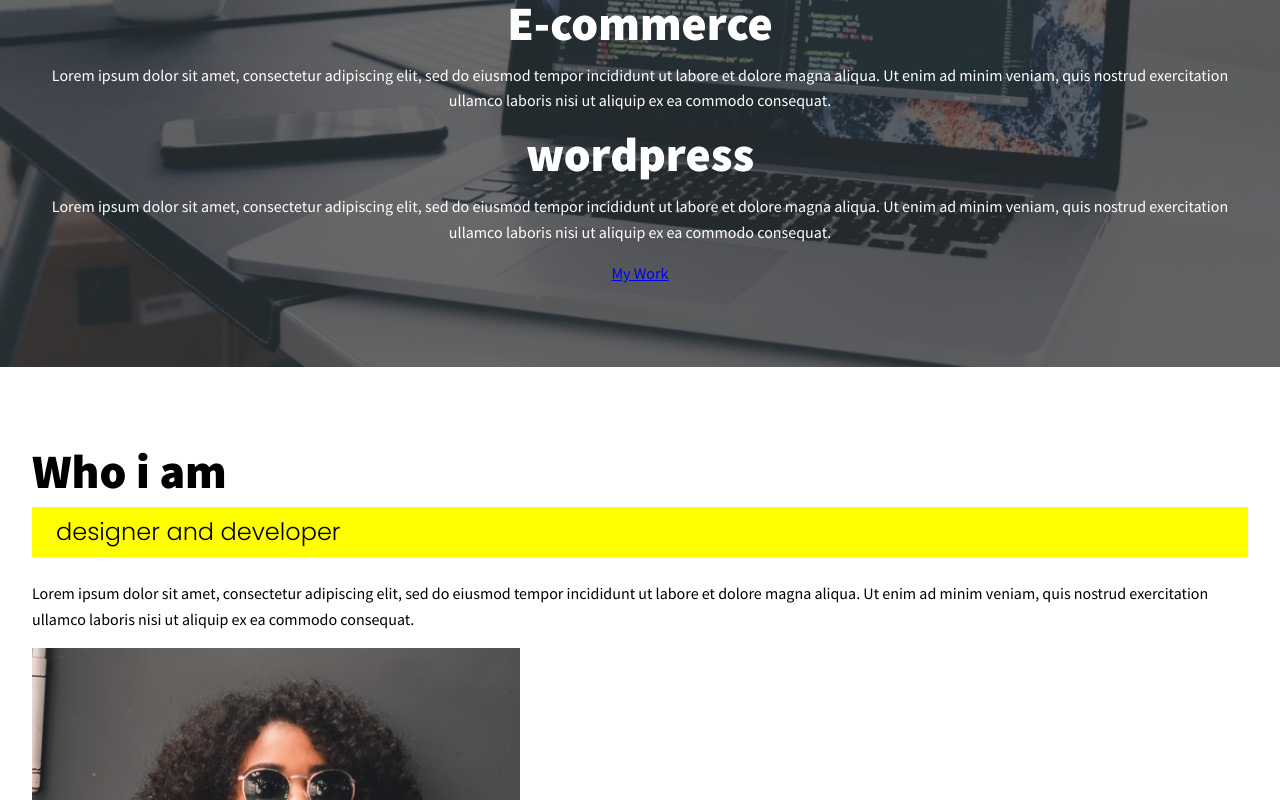
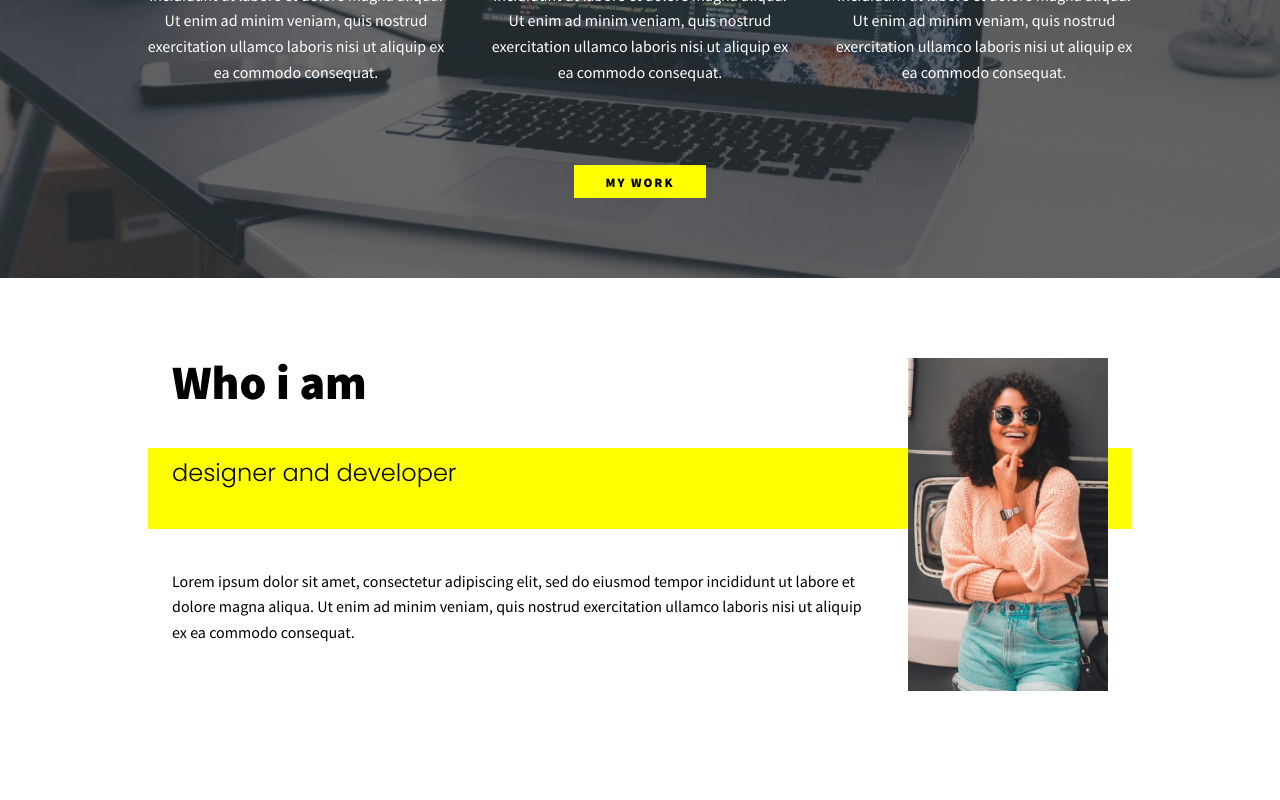
Before and after one commit to Bacell94/newPortfolio, a React (Create React App) app: page / in a window 1280 px wide. Shown: the part 820-1620 px from the top of the page. Built offline with nearby package versions, Linux system fonts and the light colour scheme.

Commit message:
aboutme css

```diff
--- a/src/components/AboutMe.js
+++ b/src/components/AboutMe.js
@@ -5,7 +5,7 @@ export default function AboutMe() {
             <h2 className="section__title section__title__about">Who i am</h2>
             <p className="section__subtitle section__subtitle--about">designer and developer</p>
             <p>Lorem ipsum dolor sit amet, consectetur adipiscing elit, sed do eiusmod tempor incididunt ut labore et dolore magna aliqua. Ut enim ad minim veniam, quis nostrud exercitation ullamco laboris nisi ut aliquip ex ea commodo consequat.</p>
-            <img src={devJane2} alt="" />
+            <img className="about-me__img" src={devJane2} alt="" />
         </section>
     )
 }
--- a/src/index.css
+++ b/src/index.css
@@ -43,13 +43,40 @@ img {
     max-width: 100%;
 }
 strong { font-weight: var(--fw-bold) }
+:focus {
+    outline: 3px solid var(--clr-accent);
+    outline-offset: 3px;
+}
+
+/* Buttons */
+
+.btn {
+    display: inline-block;
+    padding: .5em 2.5em;
+    background: var(--clr-accent);
+    color: var(--clr-dark);
+    text-decoration: none;
+    cursor: pointer;
+    font-size: .8rem;
+    text-transform: uppercase;
+    letter-spacing: 2px;
+    font-weight: var(--fw-bold);
+    transition: transform 200ms ease-in-out;
+}
+
+.btn:hover {
+    transform: scale(1.1);
+}
+
 h1, h2, h3 {
     line-height: 1;
     margin: 0;
 }
+
 h1 { font-size: var(--fs-h1) }
 h2 { font-size: var(--fs-h1) }
 h3 { font-size: var(--fs-h1) }
+
 .section__title {
     margin-bottom: .25em;
 }
@@ -145,3 +172,65 @@ nav { display: none; }
     background: var(--clr-light);
     opacity: 0.25;
 }
+.services {
+    margin-bottom: 4em;
+}
+
+.service {
+    max-width: 500px;
+    margin: 0 auto;
+}
+
+@media (min-width: 800px) {
+    .services {
+        display: flex;
+        max-width: 1000px;
+        margin-left: auto;
+        margin-right: auto;
+    }
+
+    .service + .service {
+        margin-left: 2em;
+    }
+}
+/* about me */
+.about-me {
+    max-width: 1000px;
+    margin: 0 auto;
+}
+
+.about-me__img {
+    box-shadow: var(--bs);
+}
+
+@media (min-width: 600px) {
+    .about-me {
+        display: grid;
+        grid-template-columns: 1fr 200px;
+        grid-template-areas:
+            "title img"
+            "subtitle img"
+            "text img";
+        grid-column-gap: 2em;
+    }
+
+    .section__title--about {
+        grid-area: title;
+    }
+
+    .section__subtitle--about {
+        grid-column: 1 / -1;
+        grid-row: 2;
+        position: relative;
+        left: -1em;
+        width: calc(100% + 2em);
+        padding-left: 1em;
+        padding-right: calc(200px + 4em);
+    }
+
+    .about-me__img {
+        grid-area: img;
+        position: relative;
+        z-index: 2;
+    }
+}
```
